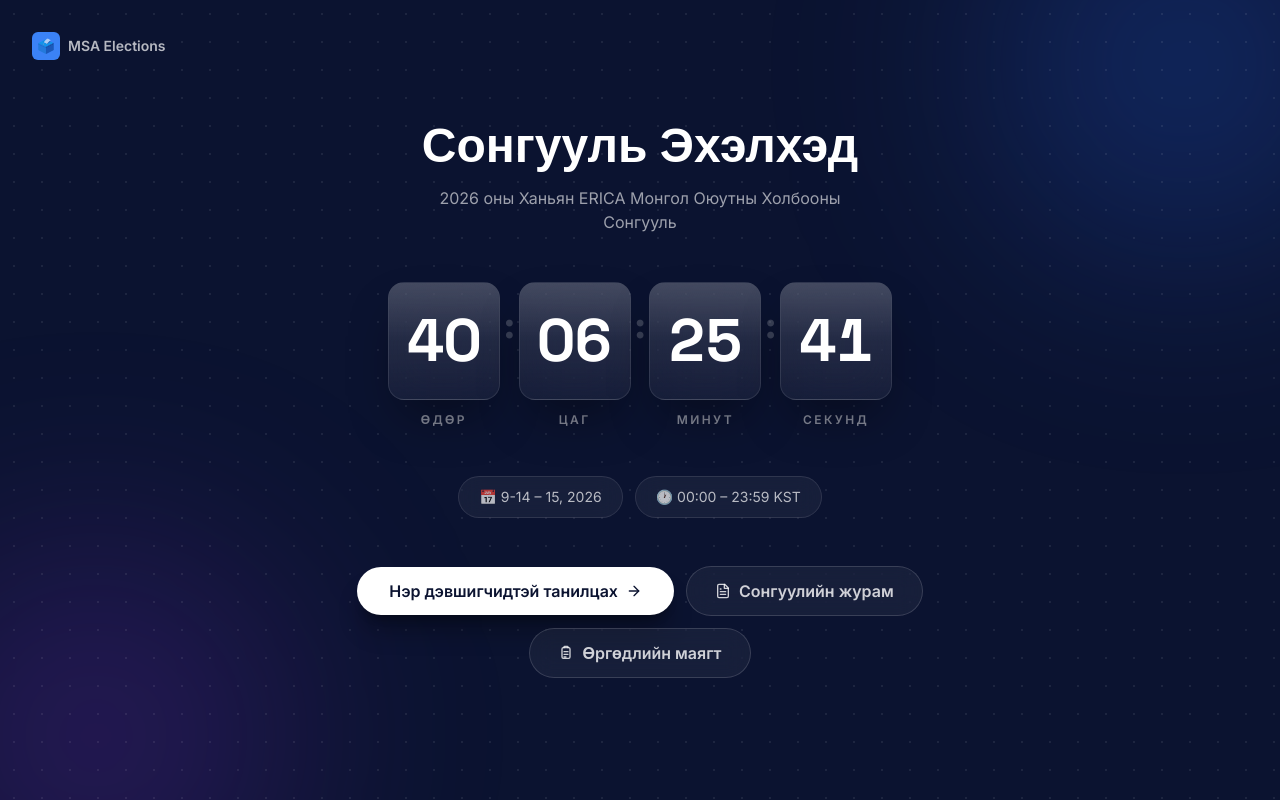
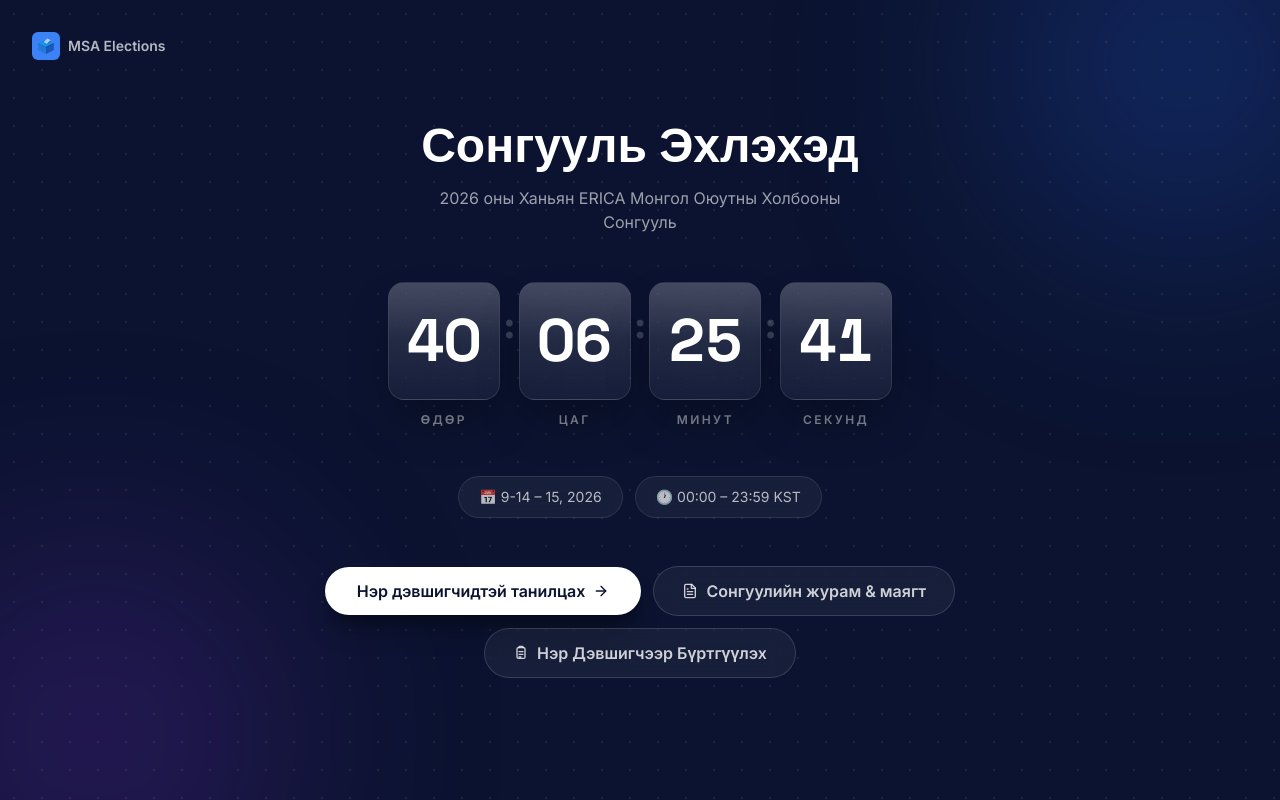
Before and after one commit to atg0dd/hanyang-msa-voting, a React (Vite) app in the folder frontend/: page / in a window 1280 px wide. Built offline with nearby package versions, Linux system fonts and the light colour scheme; no server answers.

Commit message:
fix: update text for clarity and consistency in HomePage and HomeLandingPage

```diff
--- a/frontend/src/pages/HomeLandingPage.jsx
+++ b/frontend/src/pages/HomeLandingPage.jsx
@@ -107,8 +107,8 @@ export default function HomeLandingPage() {
               Нэр дэвшигчидтэй танилцах
             </h2>
             <p className="mt-2 text-sm text-navy-900/60 sm:text-base">
-              Баг тус бүр Ерөнхийлөгч, Дэд ерөнхийлөгчөөс бүрдсэн хос болон өрсөлдөж байна. Итгэдэг багаа
-              сонгож дэмжээрэй.
+            Баг тус бүр Ерөнхийлөгч болон Дэд ерөнхийлөгчөөс бүрдэн сонгуульд өрсөлдөж байна. Дэмжиж буй багтаа
+              саналаа өгөөрэй.
             </p>
 
           </Reveal>
--- a/frontend/src/pages/HomePage.jsx
+++ b/frontend/src/pages/HomePage.jsx
@@ -22,7 +22,7 @@ export default function HomePage() {
 
       <div className="transition-in relative mx-auto flex max-w-2xl flex-col items-center py-8 text-center sm:py-16">
         <h1 className="font-display text-2xl font-semibold leading-tight sm:text-4xl md:text-5xl">
-          Сонгууль Эхэлхэд
+          Сонгууль Эхлэхэд
         </h1>
         <p className="mt-3 max-w-md text-sm text-white/60 sm:mt-4 sm:text-base">
           2026 оны Ханьян ERICA Монгол Оюутны Холбооны Сонгууль
@@ -57,7 +57,7 @@ export default function HomePage() {
             className="inline-flex items-center gap-2 rounded-full border border-white/15 bg-white/5 px-6 py-3 text-sm font-semibold text-white/80 backdrop-blur-md transition-all duration-300 hover:-translate-y-0.5 hover:bg-white/10 hover:text-white active:translate-y-0 sm:px-7 sm:text-base"
           >
             <FileText size={16} />
-            Сонгуулийн журам
+            Сонгуулийн журам & маягт
           </a>
 
           {APPLICATION_FORM_URL ? (
@@ -68,7 +68,7 @@ export default function HomePage() {
               className="inline-flex items-center gap-2 rounded-full border border-white/15 bg-white/5 px-6 py-3 text-sm font-semibold text-white/80 backdrop-blur-md transition-all duration-300 hover:-translate-y-0.5 hover:bg-white/10 hover:text-white active:translate-y-0 sm:px-7 sm:text-base"
             >
               <ClipboardList size={16} />
-              Өргөдлийн маягт
+              Нэр Дэвшигчээр Бүртгүүлэх
             </a>
           ) : (
             <span
@@ -76,7 +76,7 @@ export default function HomePage() {
               title="Тун удахгүй"
             >
               <ClipboardList size={16} />
-              Өргөдлийн маягт
+              Нэр Дэвшигчээр Бүртгүүлэх
             </span>
           )}
         </div>
```
Also changed, not shown: 1 other file (tests, documents, lock files or other folders).
